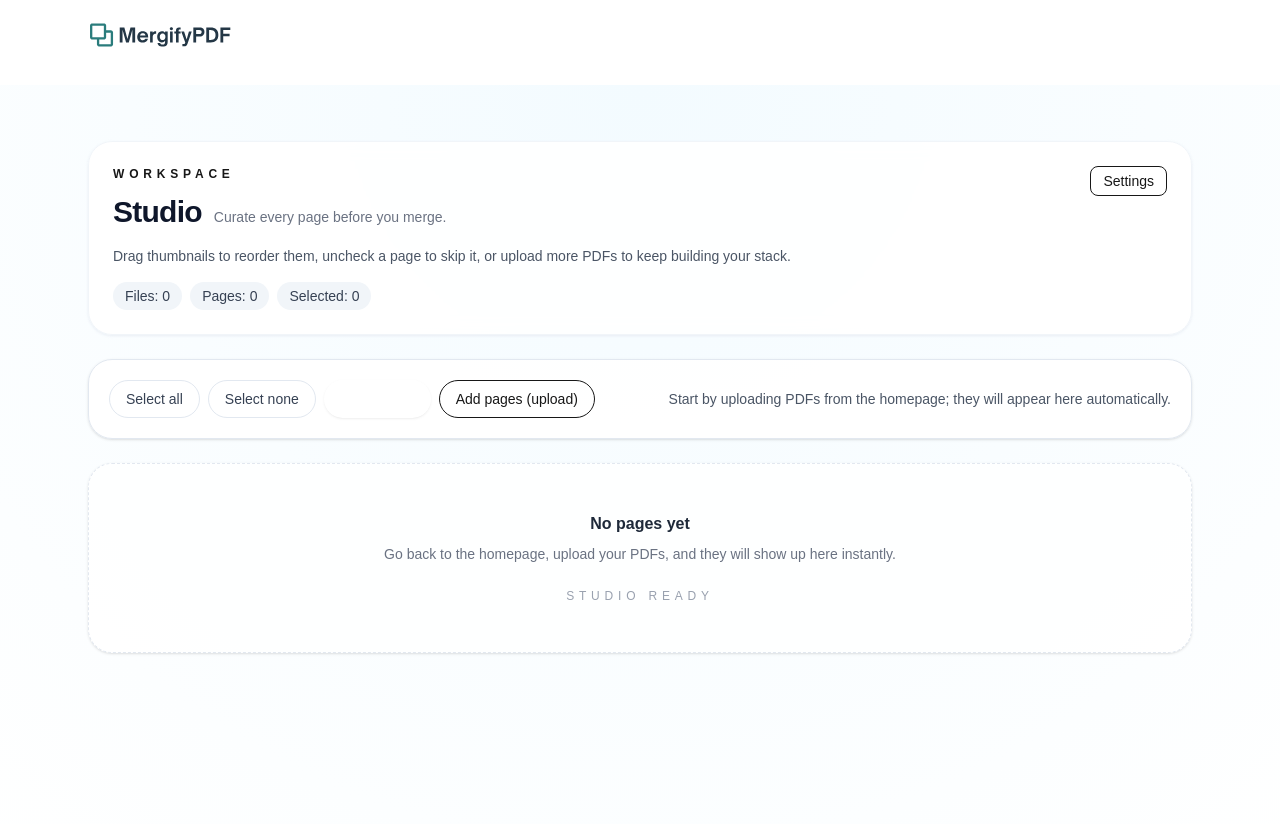
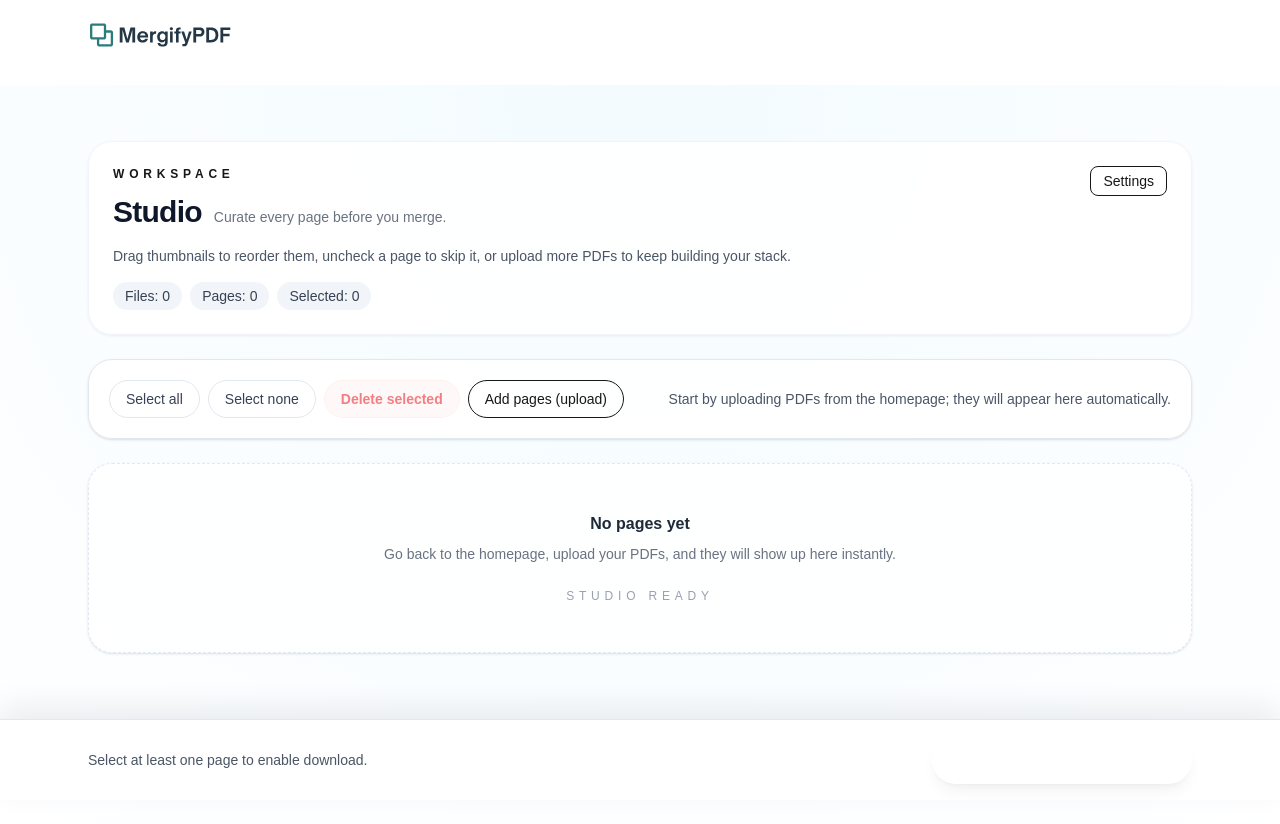
Before and after one commit to Mergify2020/mergifypdf, a Next.js app: page /studio in a window 1280 px wide. Shown: the top 824 px of the page. Built offline with nearby package versions, Linux system fonts and the light colour scheme.

Commit message:
feat: polish studio controls

```diff
--- a/src/app/studio/page.tsx
+++ b/src/app/studio/page.tsx
@@ -194,6 +194,11 @@ function StudioClient() {
     setPages((prev) => prev.map((p) => ({ ...p, keep: v })));
   }
 
+  /** Remove pages that are currently marked as selected */
+  function handleDeleteSelected() {
+    setPages((prev) => prev.filter((p) => !p.keep));
+  }
+
   /** Drag end reorders the pages array */
   function handleDragEnd(e: DragEndEvent) {
     const { active, over } = e;
@@ -266,7 +271,7 @@ function StudioClient() {
 
   return (
     <main className="min-h-screen bg-[radial-gradient(circle_at_top,_#f3fbff,_#ffffff)]">
-      <div className="mx-auto flex max-w-6xl flex-col gap-6 px-4 py-10 lg:px-6 lg:py-14">
+      <div className="mx-auto flex max-w-6xl flex-col gap-6 px-4 pt-10 pb-32 lg:px-6 lg:pt-14">
         <div className="rounded-3xl border border-slate-100 bg-white/90 p-6 shadow-sm shadow-slate-200/60 backdrop-blur">
           <div className="flex flex-wrap items-start gap-4">
             <div className="min-w-[220px] flex-1 space-y-4">
@@ -309,11 +314,11 @@ function StudioClient() {
                 Select none
               </button>
               <button
-                className="rounded-full bg-brand px-5 py-2 text-sm font-semibold text-white shadow-sm transition hover:bg-[#256b6b] focus-visible:outline-none focus-visible:ring-2 focus-visible:ring-brand focus-visible:ring-offset-2 disabled:cursor-not-allowed disabled:opacity-60"
-                onClick={handleDownload}
-                disabled={downloadDisabled}
+                className="rounded-full border border-red-100 bg-red-50 px-4 py-2 text-sm font-semibold text-red-600 transition hover:bg-red-100 focus-visible:outline-none focus-visible:ring-2 focus-visible:ring-red-200 focus-visible:ring-offset-2 disabled:cursor-not-allowed disabled:opacity-50"
+                onClick={handleDeleteSelected}
+                disabled={keptCount === 0}
               >
-                {busy ? 'Building...' : 'Download'}
+                Delete selected
               </button>
               <button
                 className="rounded-full border border-brand/30 bg-brand/5 px-4 py-2 text-sm font-medium text-brand transition hover:bg-brand/10 focus-visible:outline-none focus-visible:ring-2 focus-visible:ring-brand focus-visible:ring-offset-2"
@@ -333,7 +338,7 @@ function StudioClient() {
             <p className="text-sm text-gray-600 lg:ml-auto">
               {pages.length === 0
                 ? 'Start by uploading PDFs from the homepage; they will appear here automatically.'
-                : 'Need more content? Upload another PDF—the current order stays intact.'}
+                : 'Need more content? Upload another PDF—the current order stays intact. Delete any extras to keep things tidy.'}
             </p>
           </div>
         </div>
@@ -374,6 +379,23 @@ function StudioClient() {
           </div>
         )}
       </div>
+
+      <div className="sticky bottom-0 border-t border-slate-200 bg-white/95 py-4 shadow-[0_-12px_30px_rgba(15,23,42,0.08)] backdrop-blur">
+        <div className="mx-auto flex max-w-6xl flex-col gap-3 px-4 lg:flex-row lg:items-center lg:justify-between lg:px-6">
+          <p className="text-sm text-gray-600">
+            {keptCount > 0
+              ? `Ready to download ${keptCount} ${keptCount === 1 ? "page" : "pages"}?`
+              : "Select at least one page to enable download."}
+          </p>
+          <button
+            className="rounded-full bg-brand px-8 py-3 text-base font-semibold text-white shadow-lg shadow-brand/30 transition hover:bg-[#256b6b] focus-visible:outline-none focus-visible:ring-2 focus-visible:ring-brand focus-visible:ring-offset-2 active:bg-[#1f5d5d] disabled:cursor-not-allowed disabled:opacity-50"
+            onClick={handleDownload}
+            disabled={downloadDisabled}
+          >
+            {busy ? "Building..." : "Download selected pages"}
+          </button>
+        </div>
+      </div>
     </main>
   );
 }
```
